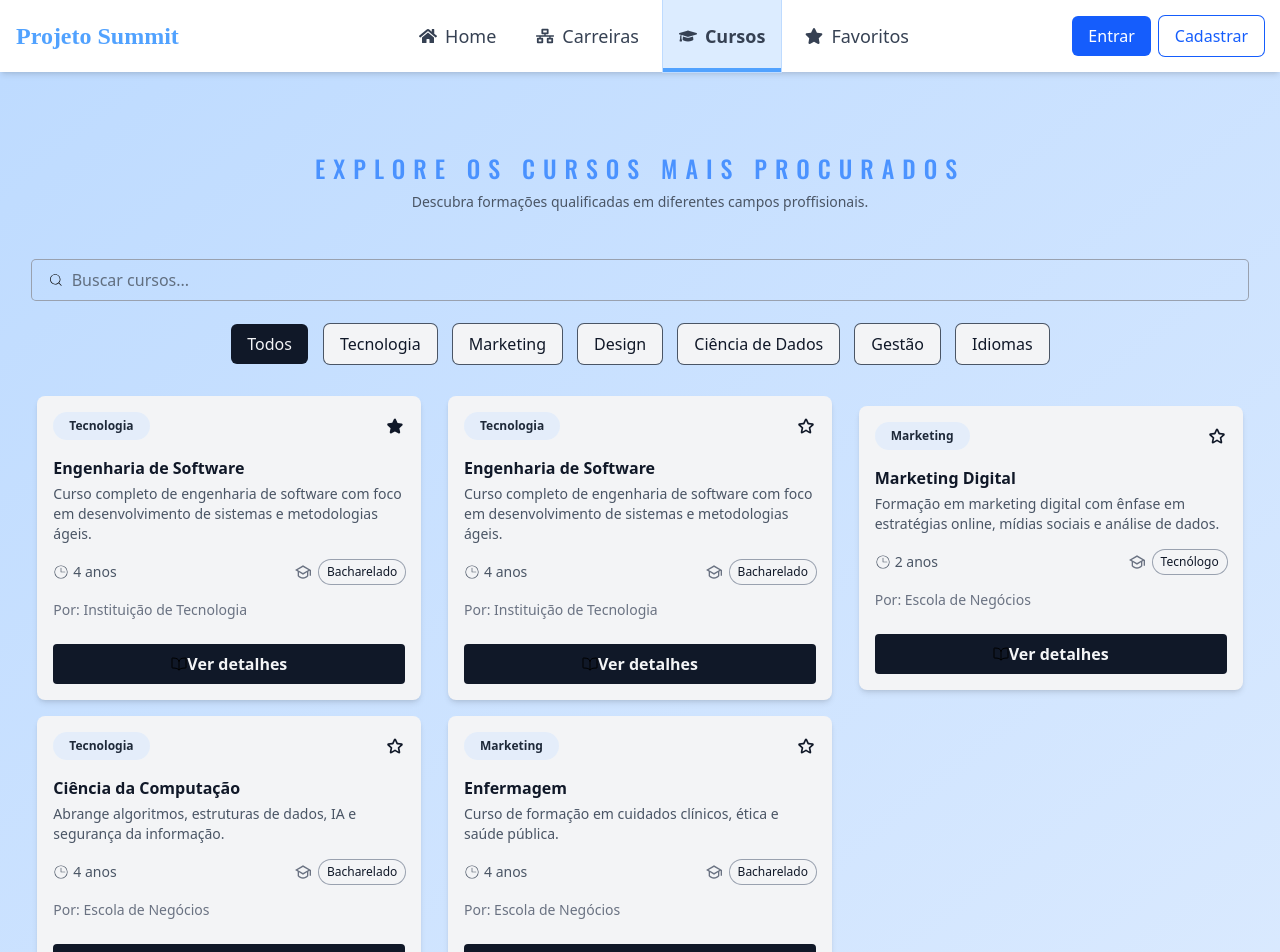
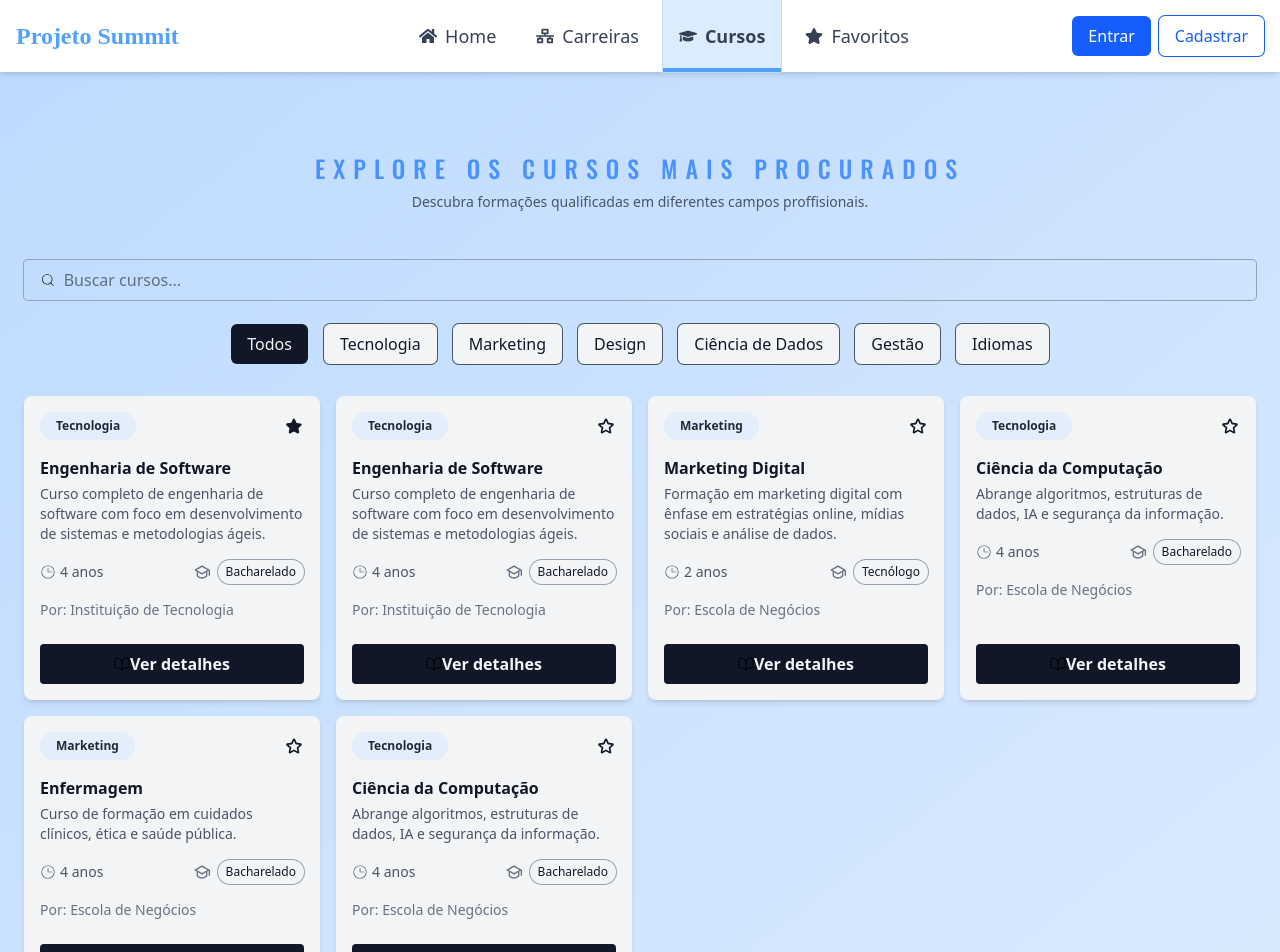
Before and after one commit to ThiagoMotejunas/Summit_Client, a React (Vite) app: page /Summit_Client/courses in a window 1280 px wide. Shown: the top 952 px of the page. Built offline with nearby package versions, Linux system fonts and the light colour scheme; a web font is replaced by a local one.

Commit message:
CourseCard, CoursePage

```diff
--- a/src/components/CourseCard.tsx
+++ b/src/components/CourseCard.tsx
@@ -12,18 +12,19 @@ interface CourseCardProp {
 
 const CourseCard: React.FC<CourseCardProp> = ({ course }) => {
   return (
-    <div className='bg-gray-100 p-4 rounded-lg shadow-md w-full max-w-[24rem]'>
-      <div className='flex items-center justify-between'>
+    <div className='flex flex-col justify-between bg-gray-100 p-4 rounded-lg shadow-md w-full max-w-[24rem] h-full'>
+      <div>
+        <div className='flex items-center justify-between w-full'>
           <p className='py-1.5 px-4 w-fit text-xs text-gray-800 bg-blue-100/60 font-semibold rounded-full'>{course.category.name}</p>
           <span className='text-xl text-gray-900'>
-          {course.favorite ? <TiStarFullOutline  /> : <TiStarOutline  />}
+            {course.favorite ? <TiStarFullOutline /> : <TiStarOutline />}
           </span>
         </div>
-      <div className='mt-4'>
+        <div className='mt-4 w-full'>
           <p className='text-md text-gray-900 font-bold'>{course.name}</p>
           <p className='text-sm text-gray-600 mt-1'>{course.description}</p>
         </div>
-      <div className='flex items-center justify-between my-4'>
+        <div className='flex items-center justify-between my-4 w-full'>
           <span className='flex items-center gap-1 text-gray-600'>
             <CiClock2 className='text-md' />
             <p className='text-sm'>
@@ -37,8 +38,11 @@ const CourseCard: React.FC<CourseCardProp> = ({ course }) => {
             </span>
           </div>
         </div>
+        <div className='w-full'>
           <p className='text-sm text-gray-500 font-medium'>Por: {course.instituition.name}</p>
-      <Link to={`/courses/${course.id}`} className='flex items-center justify-center bg-gray-900 py-2 rounded-sm mt-6'>
+        </div>
+      </div>
+      <Link to={`/courses/${course.id}`} className='flex items-center justify-center bg-gray-900 py-2 rounded-sm mt-6 w-full'>
         <IoBookOutline />
         <p className='font-semibold text-gray-100'>
           Ver detalhes
--- a/src/pages/CoursesPage.tsx
+++ b/src/pages/CoursesPage.tsx
@@ -8,7 +8,7 @@ import SearchBox from '../components/Input/SearchBox';
 const CoursesPage: React.FC = () => {
     const [selectedCategoryFilter, setSelectedCategoryFilter] = useState<string>(CoursesCategoryFilters[0]);
     return (
-        <div className='min-h-full px-8 py-20 bg-gradient-to-br from-blue-200 to-blue-100'>
+        <div className='w-screen min-h-full px-6 py-20 bg-gradient-to-br from-blue-200 to-blue-100'>
             <section>
                 <h1 className='text-2xl text-center text-blue-500/80 font-medium tracking-[8px]' style={{ fontFamily: 'Oswald, sans-serif' }}>EXPLORE OS CURSOS MAIS PROCURADOS</h1>
                 <p className='text-sm text-center text-gray-600 mt-2'>Descubra formações qualificadas em diferentes campos proffisionais.</p>
@@ -24,7 +24,7 @@ const CoursesPage: React.FC = () => {
                     </div>
                 </div>
             </section>
-            <section className='w-full grid grid-cols-[repeat(auto-fit,minmax(24rem,1fr))] place-items-center gap-4 mt-8'>
+            <section className='w-full grid grid-cols-[repeat(auto-fit,minmax(256px,1fr))] place-items-center gap-4 mt-8'>
                 {
                     Courses.map((course, index) => (
                         <CourseCard key={index} course={course} />
@@ -120,5 +120,21 @@ const Courses: CourseCardDto[] = [
             name: 'Escola de Negócios'
         },
         favorite: false
+    },
+    {
+        id: 324,
+        name: 'Ciência da Computação',
+        description: 'Abrange algoritmos, estruturas de dados, IA e segurança da informação.',
+        yearsDuration: 4,
+        type: 'Bacharelado',
+        category: {
+            id: 1,
+            name: 'Tecnologia'
+        },
+        instituition: {
+            id: 2,
+            name: 'Escola de Negócios'
+        },
+        favorite: false
     }
 ];
```
Lines whose indentation alone changed are shown as unchanged.
